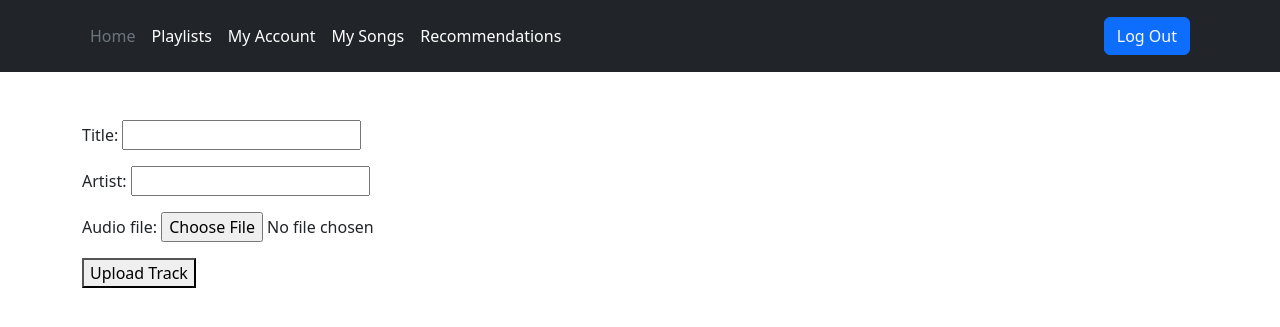
After one commit to CS4300-CS5300-FA26/team-7, a Django app: page /upload_song/ in a window 1280 px wide. The commit adds this page. Shown: the top 327 px of the page. Run offline with Django 5.2, Linux system fonts and the light colour scheme; the visitor is signed in with stand-in values (Sample User, id 1).

Commit message:
Added upload form and button

```diff
--- /dev/null
+++ b/crate/forms.py
@@ -0,0 +1,7 @@
+from django import forms
+from .models import Song
+
+class SongForm(forms.ModelForm):
+    class Meta:
+        model = Song
+        fields = ['title', 'artist', 'audio_file']
--- a/crate/models.py
+++ b/crate/models.py
@@ -14,8 +14,8 @@ class Song(models.Model):
         on_delete=models.CASCADE,
         related_name='songs'  # Allows you to query: user.songs.all()
     )'''
-
     duration_seconds = models.PositiveIntegerField(null=True, blank=True)
+    audio_file = models.FileField(upload_to="audio/", default='')
 
     def __str__(self):
         return f"{self.title} — {self.artist}"
--- a/crate/templates/crate/song_list.html
+++ b/crate/templates/crate/song_list.html
@@ -40,5 +40,7 @@
 		{% else %}
 			<p>No songs are currently available.</p>
 		{% endif %}
+		<a class="btn btn-primary" href="{% url 'upload_song' %}">Upload Songs</a>
+
 	</div>
 {% endblock %}
--- /dev/null
+++ b/crate/templates/crate/upload_song.html
@@ -0,0 +1,27 @@
+
+<!-- Applies the base template -->
+{% extends "crate/base.html" %}
+
+<!-- lists songs using bootstrap table -->
+{% block content %}
+	<div class="container mt-5">
+
+        <!-- upload.html Form View -->
+        <form method="post" enctype="multipart/form-data">
+            {% csrf_token %}
+            {{ form.as_p }}
+            <button type="submit">Upload Track</button>
+        </form>
+
+        <!-- track_list.html Display View -->
+        {% for song in songs %}
+            <div>
+                <h3>{{ song.title }} - {{ song.artist }}</h3>
+                <audio controls>
+                    <source src="{{ song.audio_file.url }}" type="audio/mpeg">
+                    Your browser does not support the audio element.
+                </audio>
+            </div>
+        {% endfor %}
+    </div>
+{% endblock %}
--- a/crate/views.py
+++ b/crate/views.py
@@ -2,6 +2,7 @@ from django.shortcuts import render, redirect
 from django.contrib.auth import login
 from django.contrib.auth.forms import UserCreationForm
 from crate.models import Song
+from .forms import SongForm
 
 # we will use this when setting up authentication through Django accounts
 from django.contrib.auth.decorators import login_required
@@ -41,3 +42,15 @@ def playlists(request):
 @login_required
 def recommendations(request):
     return render(request, 'crate/recommendations.html')
+
+@login_required
+def upload_song(request):
+    if request.method == 'POST':
+        form = SongForm(request.POST, request.FILES)
+        if form.is_valid():
+            form.save()
+            return redirect('song_list')
+
+    else:
+        form = SongForm()
+    return render(request, 'crate/upload_song.html', {'form': form})
--- a/crateproject/urls.py
+++ b/crateproject/urls.py
@@ -14,12 +14,14 @@ Including another URLconf
     1. Import the include() function: from django.urls import include, path
     2. Add a URL to urlpatterns:  path('blog/', include('blog.urls'))
 """
+from django.conf import settings
+from django.urls import path, include
 from django.contrib import admin
-from django.urls import path, include
-from crate import views
+from django.conf.urls.static import static
 
 # allows us to take our views and create a url to that page
 from crate import views
+
 
 urlpatterns = [
     path('admin/', admin.site.urls),
@@ -27,7 +29,6 @@ urlpatterns = [
     path('song_list/', views.song_list, name='song_list'),
     path('recommendations/', views.recommendations, name='recommendations'),
     path('playlists/', views.playlists, name='playlists'),
-    path('song_list/', views.song_list, name='song_list'),
     path('my_account/', views.my_account, name='my_account'),
 
     #For user authentication
@@ -35,6 +36,14 @@ urlpatterns = [
     # Custom signup URL
     path('accounts/signup/', views.signup_view, name='signup'),
 
+    # For file uploads
+    path('upload_song/', views.upload_song, name="upload_song"),
+
+
     # Simple homepage target
     path('', views.home_view, name='home')
 ]
+
+#serve media files statically during local development
+if settings.DEBUG:
+    urlpatterns += static(settings.MEDIA_URL, document_root=settings.MEDIA_ROOT)
```
Also changed, not shown: crateproject/settings.py (+8 -0 lines), crate/migrations/0002_song_audio_file.py (added).
